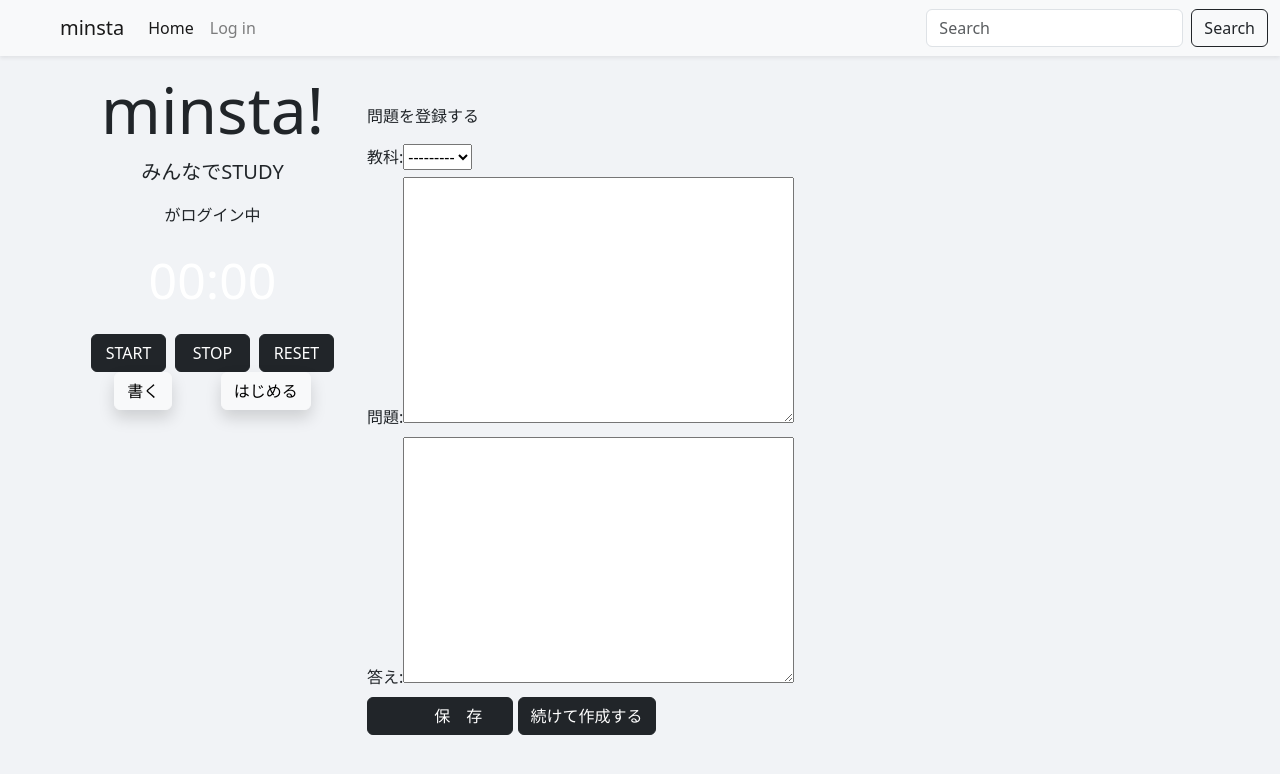
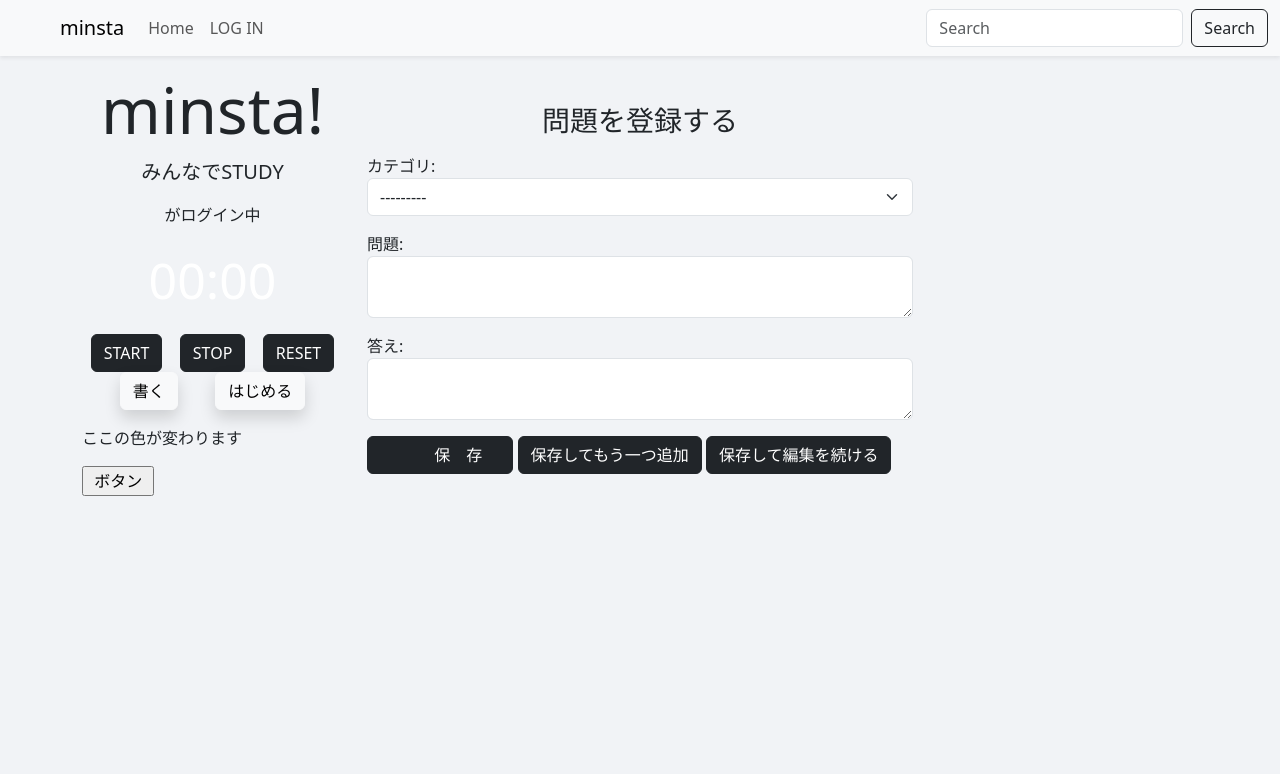
Before and after one commit to nikoniko7zzz/Django_minsta, a Django app: page /new/ in a window 1280 px wide. Shown: the top 774 px of the page. Run offline with Django 3.2, Linux system fonts and the light colour scheme; data comes from the database, SQL or seed files in the repository; both versions use the stored data as it was after the commit; some libraries are stand-ins or nearby versions.

Commit message:
timer commit

```diff
--- a/config/settings.py
+++ b/config/settings.py
@@ -28,8 +28,8 @@
 SECRET_KEY = 'django-insecure-fjj!29uml7e+w6@mx9d+g&%s_4qs(@a&b2=d3swc!gscjm2+#a'
 
 # SECURITY WARNING: don't run with debug turned on in production!
-# DEBUG = True
-DEBUG = False
+DEBUG = True
+# DEBUG = False
 
 ALLOWED_HOSTS = ['127.0.0.1', '.pythonanywhere.com']
 # ALLOWED_HOSTS = ['*']
--- a/study/forms.py
+++ b/study/forms.py
@@ -12,11 +12,15 @@
         model = Post
         fields = ('category', 'title', 'text')
 
-        # 表示ラベルを定義
-        labels = {'category':'教科',
-                  'title': '問題',
-                  'text': '答え',
-                  }
+    def __init__(self, *args, **kwargs):
+        super().__init__(*args, **kwargs)
+        for field in self.fields.values():
+            # widget.attrs htmlで表示されるclass設定をしている
+            self.fields['category'].widget.attrs = {'class': 'form-select mb-3'}
+            self.fields['title'].widget.attrs = {'class': 'form-control mb-3'}
+            self.fields['text'].widget.attrs = {'class': 'form-control mb-3'}
+
+
 
 class CommentCreateForm(forms.ModelForm):
 
--- a/study/static/js/script.js
+++ b/study/static/js/script.js
@@ -68,3 +68,10 @@
     }
   }
 };
+
+// テスト用
+function changeColor(idname) {
+  var obj = document.getElementById(idname);
+  obj.style.color = '#ffffff';            //文字色を白にする
+  obj.style.backgroundColor = '#ff0000';  //背景色を赤にする
+}
--- a/study/templates/study/base.html
+++ b/study/templates/study/base.html
@@ -10,20 +10,11 @@
   <meta charset="utf-8">
   <meta name="viewport" content="width=device-width, initial-scale=1, shrink-to-fit=no">
 
-  <script type="text/javascript" src="http://ajax.googleapis.com/ajax/libs/jquery/1.10.2/jquery.min.js"></script>
+  <!-- <script type="text/javascript" src="http://ajax.googleapis.com/ajax/libs/jquery/1.10.2/jquery.min.js"></script> -->
+
 
 
   <link rel="stylesheet" type="text/css" href="{% static 'css/style.css' %}">
-  <!-- <script type="text/javascript" src="{% static 'js/script.js' %}"></script> -->
-
-  <!-- カレンダー -->
-  <!-- <link rel="stylesheet" href="https://cdnjs.cloudflare.com/ajax/libs/jqueryui/1.12.1/themes/base/jquery-ui.min.css"> -->
-  <!-- <script src="https://cdnjs.cloudflare.com/ajax/libs/jqueryui/1.12.1/jquery-ui.min.js"></script> -->
-
-  <link rel="stylesheet" href="https://stackpath.bootstrapcdn.com/bootstrap/4.2.1/css/bootstrap.min.css"
-    integrity="sha384-GJzZqFGwb1QTTN6wy59ffF1BuGJpLSa9DkKMp0DgiMDm4iYMj70gZWKYbI706tWS" crossorigin="anonymous">
-
-
 
   {% bootstrap_css %}
   {% bootstrap_javascript %}
@@ -57,11 +48,11 @@
             <a class="nav-item nav-link" href="{% url 'register:user_update' user.pk %}">ユーザー情報更新</a>
           </li>
           <li>
-            <a class="nav-item nav-link" href="{% url 'register:logout' %}">Log out</a>
+            <a class="nav-item nav-link" href="{% url 'register:logout' %}">LOG OUT</a>
           </li>
           {% else %}
           <li class="nav-item">
-            <a class="nav-item nav-link" href="{% url 'register:login' %}">Log in</a>
+            <a class="nav-item nav-link" href="{% url 'register:login' %}">LOG IN</a>
           </li>
           {% endif %}
         </ul>
@@ -82,21 +73,21 @@
         <p class="lead" style="text-align:center;"> みんなでSTUDY</p>
         <p style="text-align:center;">{{ user.first_name }}がログイン中</ｐ>
         <p id="timerLabel" style="color: white; font-size: 50px; text-align: center">00:00</p>
-        <div class="d-flex justify-content-evenly">
-          <button class="btn btn-dark" type="submit" style="width:75px">START</button>
-          <button class="btn btn-dark" type="submit" style="width:75px">STOP</button>
-          <button class="btn btn-dark" type="submit" style="width:75px">RESET</button>
+        <div class="d-flex justify-content-around">
+          <input type="button" class="myButton btn btn-dark" onclick="start()" value="START" id="startBtn">
+          <input type="button" class="myButton btn btn-dark" onclick="stop()" value="STOP">
+          <input type="button" class="myButton btn btn-dark" onclick="reset()" value="RESET">
         </div>
 
 
-        <!-- <input type="button" class="myButton" onclick="start()" value="START" id="startBtn">
-          <input type="button" class="myButton" onclick="stop()" value="STOP">
-          <input type="button" class="myButton" onclick="reset()" value="RESET"> -->
 
         <div class="d-flex justify-content-evenly mb-3">
           <a class="btn btn-light shadow mr-3" href="{% url 'study:new' %}" role="button">書く</a>
           <a class="btn btn-light shadow" href="#" role="button">はじめる</a>
         </div>
+
+        <p id="target">ここの色が変わります</p>
+        <input type="button" value=" ボタン " onclick="changeColor('target');" />
       </div>
 
       <!-- 中央 -->
@@ -117,13 +108,6 @@
     </div>
   </div>
 
-  <script>
-    $('#datepicker').datepicker();
-  </script>
-
-  <!-- Optional JavaScript -->
-
-
   <!-- jQuery first, then Popper.js, then Bootstrap JS -->
   <script src="https://code.jquery.com/jquery-3.3.1.slim.min.js"
     integrity="sha384-q8i/X+965DzO0rT7abK41JStQIAqVgRVzpbzo5smXKp4YfRvH+8abtTE1Pi6jizo"
@@ -135,11 +119,7 @@
     integrity="sha384-B0UglyR+jN6CkvvICOB2joaf5I4l3gm9GU6Hc1og6Ls7i6U/mkkaduKaBhlAXv9k"
     crossorigin="anonymous"></script>
 
-
-  <!-- カレンダー -->
-  <link rel="stylesheet" href="https://cdnjs.cloudflare.com/ajax/libs/jqueryui/1.12.1/themes/base/jquery-ui.min.css">
-  <script src="https://cdnjs.cloudflare.com/ajax/libs/jqueryui/1.12.1/jquery-ui.min.js"></script>
-
+  <script type="text/javascript" src="{% static 'js/script.js' %}"></script>
 
 
 
--- a/study/templates/study/post_input.html
+++ b/study/templates/study/post_input.html
@@ -3,7 +3,7 @@
 
 {% block content %}
 
-<p>問題を登録する</p>
+<h3 style="text-align: center">問題を登録する</h3>
 
 <!-- novalidate フォームの入力内容の検証を無効にする -->
 <p>{{ message }}</p>
@@ -16,7 +16,8 @@
         <div class="field">{{field.label_tag}}{{field}}</div>
         {% endfor %}
         <button type="submit" class="btn btn-dark mr-10">　 　保　存　 　</button>
-        <button type="submit" class="btn btn-dark">続けて作成する</button>
+        <button type="submit" class="btn btn-dark" name="save_and_add">保存してもう一つ追加</button>
+        <button type="submit" class="btn btn-dark" name="save_and_edit">保存して編集を続ける</button>
       </form>
     </div>
   </div>
--- a/study/urls.py
+++ b/study/urls.py
@@ -8,5 +8,5 @@
     path('category/<int:pk>/', views.CategoryView.as_view(), name='category'),
     path('detail/<int:pk>/', views.DetailView.as_view(), name='detail'),
     path('comment/<int:post_pk>', views.CommentView.as_view(), name='comment'),
-    path('new/', views.NewView, name='new'),
+    path('new/', views.PostNewView, name='new'),
 ]
--- a/study/views.py
+++ b/study/views.py
@@ -4,9 +4,14 @@
 from .forms import CommentCreateForm, PostCreateForm
 from .models import Post, Category, Comment
 from django.contrib.auth.decorators import login_required
+from django.urls import reverse_lazy
 
+# render 単純なテンプレートとしてHttpResponseをreturnするときのショートカット
+# reverse url.pyで決めた名前を解析する関数
+# reverse_lazy reverseをクラスベースビューのクラス変数として書くときに利用
 
 class IndexView(generic.ListView):
+    # リスト表示用
     model = Post
     paginate_by = 10
 
@@ -55,27 +60,11 @@
         return redirect('study:detail', pk=post_pk)
 
 
+# class PostIndexView(generic.ListView):
+#     model = Post
 
-# class newView(generic.CreateView):
-#     # model = Post
-#     # #fields = ('name', 'text')
-#     # form_class = PostCreateForm
-#     template_name = 'study/post_input.html' #add
 
-    # def form_valid(self, form):
-    #     comment = form.save(commit=False)  # コメントはDBに保存されていません
-    #     comment.post = get_object_or_404(Post)
-    #     comment.save()  # ここでDBに保存
-    #     # return redirect('study:new')
-    #     return render(request, 'study:new', context)
-
-# class newView(generic.TemplateView):
-#     template_name = 'study/post_input.html'
-
-# class NewView(generic.TemplateView):
-#         template_name = 'post_input.html'
-
-def NewView(request):
+def PostNewView(request):
     # params = {'message': 'newです'}
     params = {'message':'', 'form':None}
     if request.method == 'POST':
@@ -93,3 +82,22 @@
         params['form'] = PostCreateForm()
     return render(request, 'study/post_input.html', params)
     # return render(request, 'study/post_input.html', params)
+
+
+    # def NewView(request):
+    # # params = {'message': 'newです'}
+    # params = {'message':'', 'form':None}
+    # if request.method == 'POST':
+    #     form = PostCreateForm(request.POST)
+    #     if form.is_valid(): #フォームに入力された値にエラーがないかをバリデートする
+    #         post = form.save(commit=False)
+    #         post.author = request.user #ログインユーザーをformに入れている
+    #         post.save()
+    #         print('問題を作成しました。')
+    #         # return redirect('new')
+    #     else:
+    #         params['message'] = '再入力してください'
+    #         params['form'] = form
+    # else:
+    #     params['form'] = PostCreateForm()
+    # return render(request, 'study/post_input.html', params)
```
Also changed, not shown: study/templates/study/base copy.html (deleted, +0 -81 lines), study/templates/study/post_form.html (deleted, +0 -20 lines), db.sqlite3.
